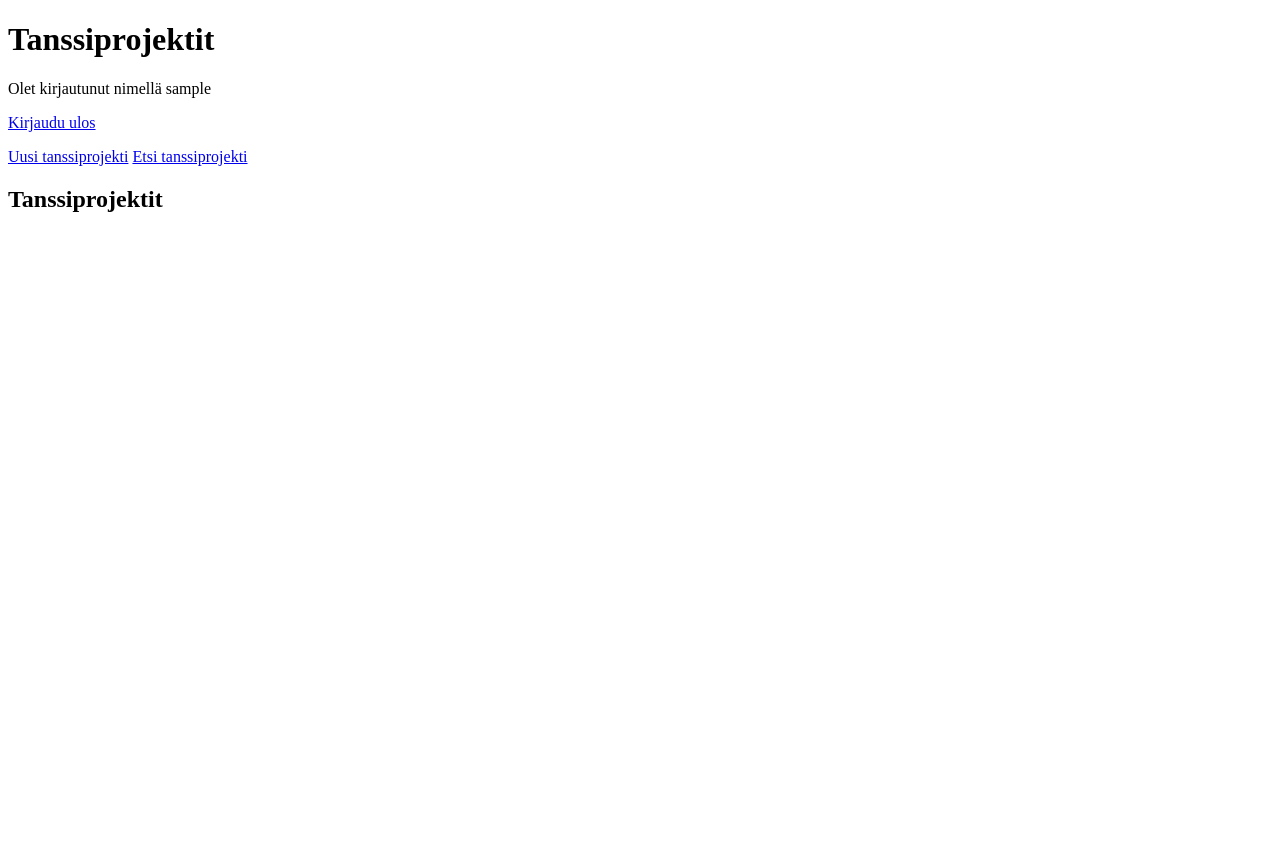
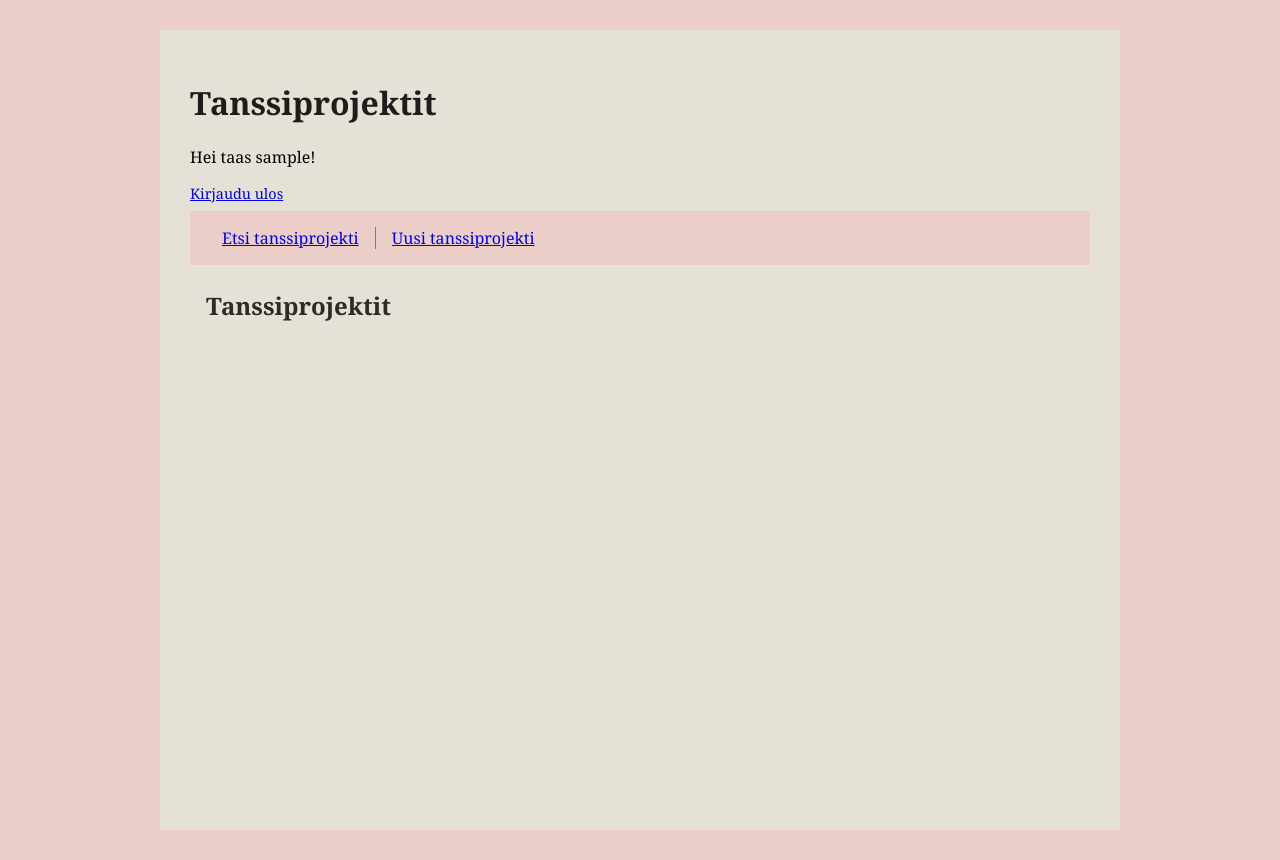
Before and after one commit to jessicatlnn/Dance-Projects, a Flask app: page / in a window 1280 px wide. Before the commit the page ends 212 px from the top, so only its background shows below. Run offline with Flask 3, Linux system fonts and the light colour scheme; the visitor is signed in with stand-in values (Sample User, id 1); data that the repository does not hold is empty.

Commit message:
Edit website appearance

```diff
--- /dev/null
+++ b/static/main.css
@@ -0,0 +1,78 @@
+body {
+    margin: 0;
+    font-family: "Noto Serif", sans-serif;
+    background-color: rgb(235, 206, 200);
+}
+
+.page {
+    max-width: 900px;
+    min-height: calc(100vh - 60px);
+    margin: 30px auto;
+    background-color: rgb(230, 225, 214);
+    padding: 30px;
+}
+
+.header {
+    color: rgb(32, 28, 28);
+}
+
+.log {
+    list-style: none;
+    padding: 0;
+    margin: 0.5em 0;
+    font-size: 0.9em;
+}
+
+.log ul {
+    padding: 0;
+    margin: 0;
+    list-style: none;
+}
+
+.log li {
+    display: inline-block;
+    padding: 0;
+    margin: 0;
+}
+
+.nav {
+    color: rgb(66, 66, 66);
+    background-color: rgb(235, 206, 200);
+    padding: 1em;
+    margin: 0.5em 0;
+
+}
+
+.content {
+    color: rgb(47, 41, 41);
+    padding: 1em;
+    margin: 0.5em 0;
+}
+
+h2 {
+    margin: 0;
+}
+
+/* nav settings */
+nav {
+    text-align: left;
+}
+
+nav ul {
+    padding: 0;
+    margin: 0;
+}
+
+nav li {
+    display: inline-block;
+    padding: 0 1em;
+    margin: 0;
+}
+
+nav li:not(:first-of-type) {
+    margin-left: -0.25em;
+}
+
+nav li:not(:last-of-type) {
+    border-right: 1px solid rgb(147, 116, 110);
+}
--- a/templates/index.html
+++ b/templates/index.html
@@ -3,38 +3,57 @@
 
 <head>
   <title>Tanssiprojektit</title>
+  <link rel="stylesheet" href="/static/main.css">
+  <link rel="preconnect" href="https://fonts.googleapis.com">
+  <link rel="preconnect" href="https://fonts.gstatic.com" crossorigin>
+  <link href="https://fonts.googleapis.com/css2?family=Noto+Serif:ital,wght@0,100..900;1,100..900&display=swap" rel="stylesheet">
 </head>
 
 <body>
+  <div class="page">
+    <div class="header">
       <h1>Tanssiprojektit</h1>
+    </div>
+
     {% if session.username %}
       <p>
-    Olet kirjautunut nimellä {{ session.username }}
+        Hei taas {{ session.username }}!
       </p>
     {% endif %}
 
-  <p>
+    <div class="log">
+      <ul>
         {% if session.user_id %}
-    <a href="/logout">Kirjaudu ulos</a>
+        <li><a href="/logout">Kirjaudu ulos</a></li>
         {% else %}
-    <a href="/login">Kirjaudu sisään</a>
-    <a href="/register">Luo tunnus</a>
+          <li><a href="/login">Kirjaudu sisään</a></li>
+          <li><a href="/register">Luo tunnus</a></li>
         {% endif %}
-  </p>
+      </ul>
+    </div>
 
-  <p>
+    <div class="nav">
+      <nav>
+        <ul>
           {% if session.user_id %}
-    <a href="/new_project">Uusi tanssiprojekti</a>
+          <li><a href="/find_project">Etsi tanssiprojekti</a></li>
+          <li><a href="/new_project">Uusi tanssiprojekti</a></li>
+          {% else %}
+            <li><a href="/find_project">Etsi tanssiprojekti</a></li>
           {% endif %}
-    <a href="/find_project">Etsi tanssiprojekti</a>
-  </p>
+        </ul>
+      </nav>
+    </div>
 
+    <div class="content">
       <h2>Tanssiprojektit</h2>
       <ul>
         {% for project in projects %}
           <li><a href="/project/{{ project.id }}">{{ project.title }}</a></li>
         {% endfor %}
       </ul>
+    </div>
+  </div>
 </body>
 
 </html>
```
Lines whose indentation alone changed are shown as unchanged.
